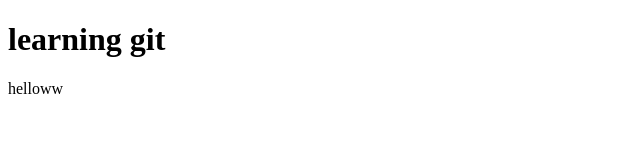
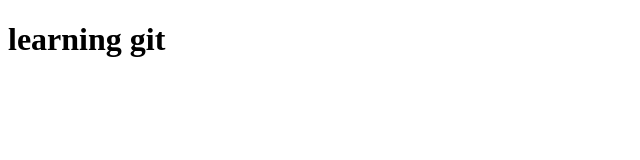
Before and after one commit to Shahzaibkhan-4/learning-git, a plain HTML site: page index.html in a window 1280 px wide. Shown: the full height of the page, 0-640 px from the left. Drawn offline with Linux system fonts and the light colour scheme.

Commit message:
remove hello paragraph

```diff
--- a/index.html
+++ b/index.html
@@ -9,6 +9,6 @@
 </head>
 <body>
     <h1>learning git</h1>
-    <p>helloww</p>
+
 </body>
 </html>
```
